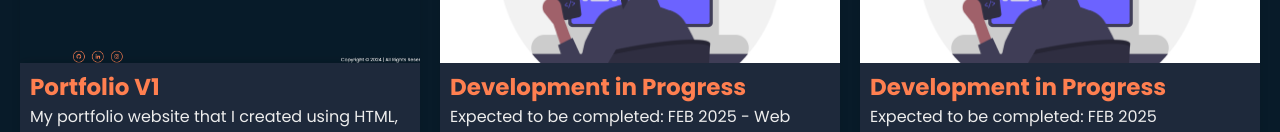
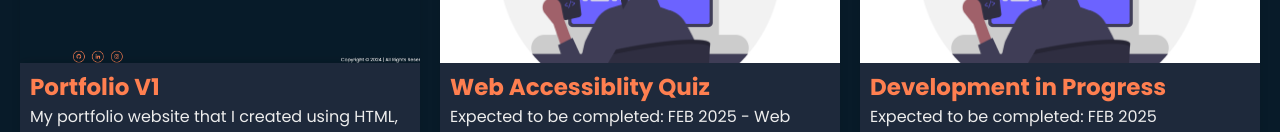
Before and after one commit to antonodu/html-css-js-portfolio, a plain HTML site: page projects.html in a window 1280 px wide. Shown: the part 314-446 px from the top of the page. Drawn offline with nearby package versions, Linux system fonts and the light colour scheme.

Commit message:
update project.html

```diff
--- a/projects.html
+++ b/projects.html
@@ -53,7 +53,7 @@
                    </div>
                     <div class="project-card">
                         <img src="./assests/illustration-img.png" alt="Development in progress" class="project-image">
-                        <h2 class="project-title">Development in Progress</h2>
+                        <h2 class="project-title">Web Accessiblity Quiz</h2>
                         <p class="project-description">Expected to be completed: FEB 2025 - Web Accessiblity Quiz</p>
                         <div class="tech-stack">
                             <img src="./assests/html.png" alt="HTML logo" class="html-img">
```
